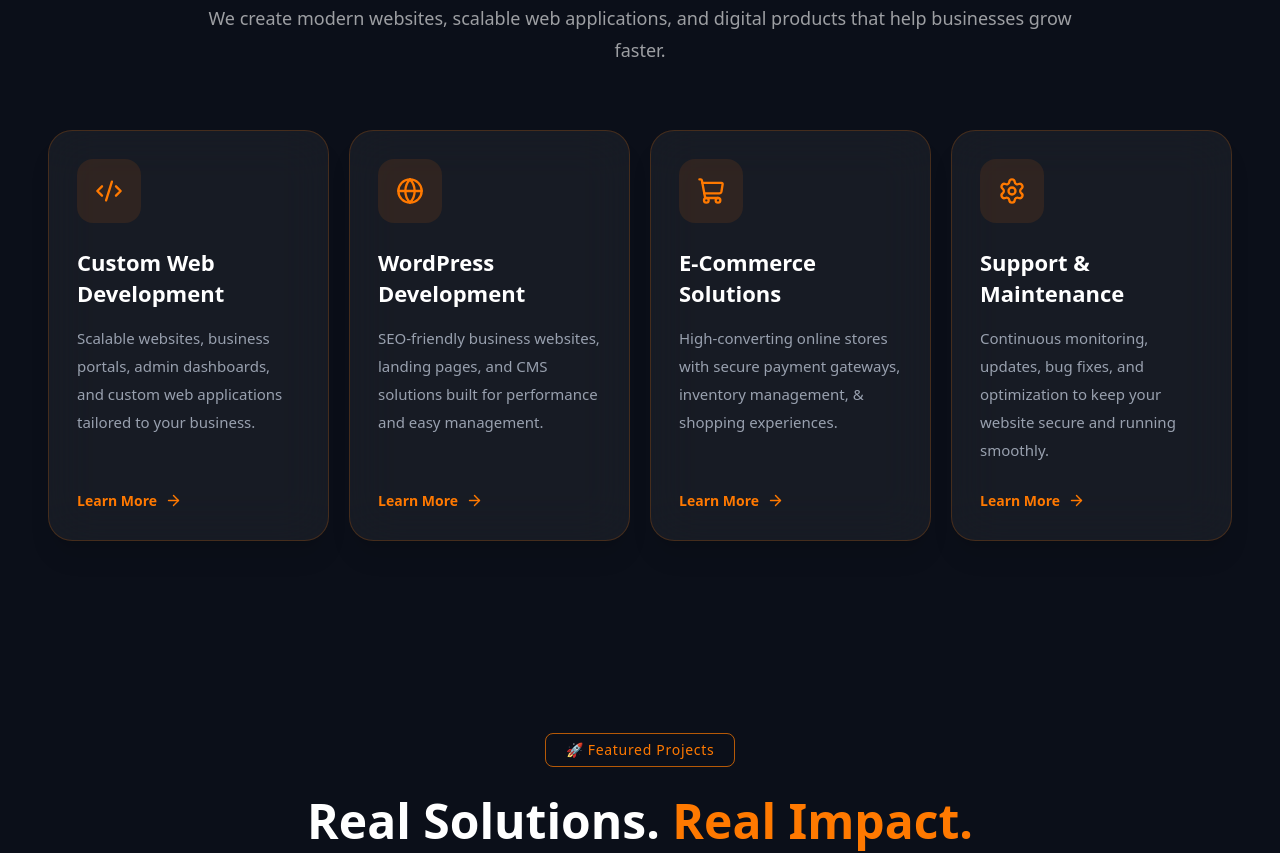
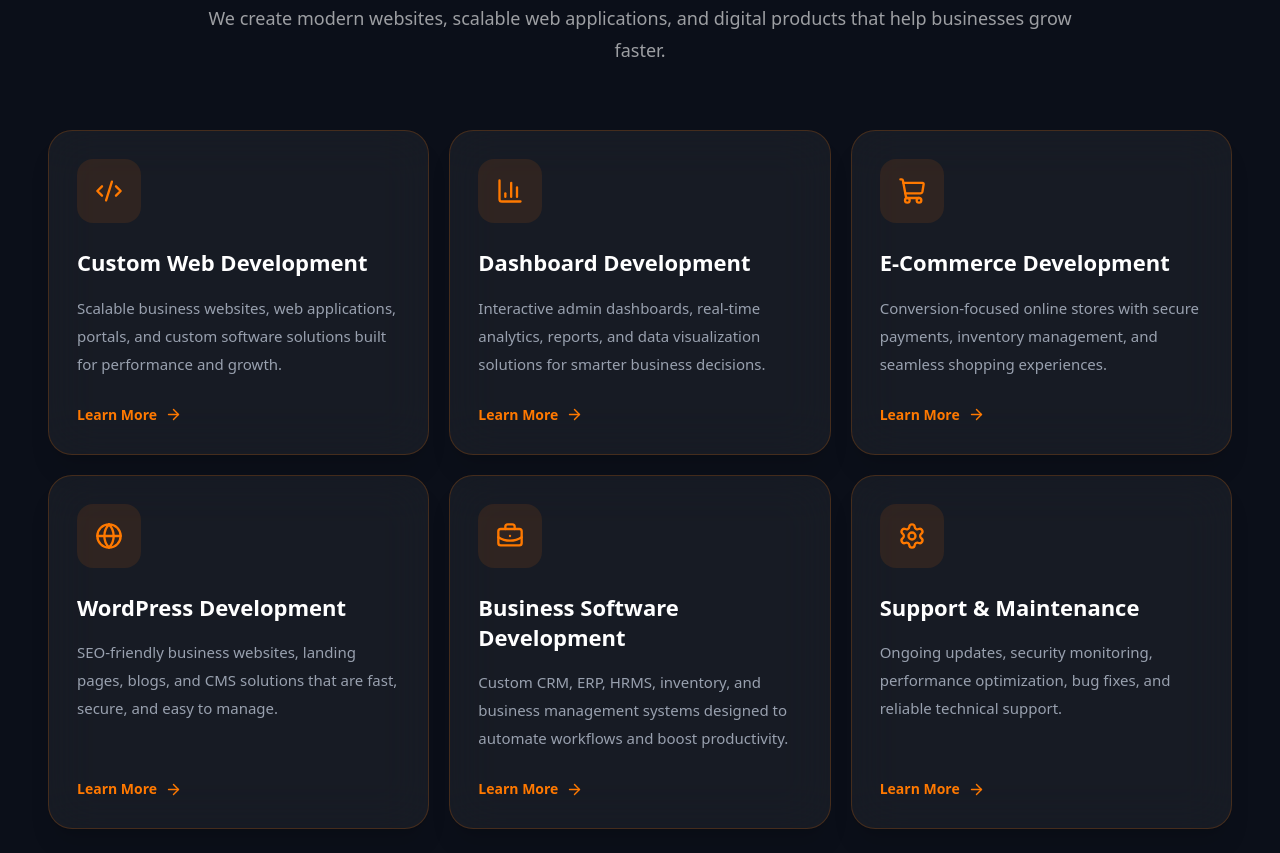
Before and after one commit to Anshika-9-tiwari/MyPortfolio, a Next.js app: page / in a window 1280 px wide. Shown: the part 1380-2233 px from the top of the page. Built offline with nearby package versions, Linux system fonts and the light colour scheme.

Commit message:
my_web 12th commit

```diff
--- a/src/components/home/Services.tsx
+++ b/src/components/home/Services.tsx
@@ -17,7 +17,7 @@
         />
 
         {/* Cards */}
-        <div className="mt-12 grid grid-cols-1 gap-5 sm:mt-14 md:grid-cols-2 lg:mt-16 xl:grid-cols-4">
+        <div className="mt-12 grid grid-cols-1 gap-5 sm:mt-14 md:grid-cols-2 lg:mt-16 xl:grid-cols-3">
           {services.map((service) => (
             <FeatureCard
               key={service.title}
--- a/src/components/seo/StructuredData.tsx
+++ b/src/components/seo/StructuredData.tsx
@@ -17,7 +17,7 @@
           url: `${siteConfig.url}/umakan_logo.png`,
         },
 
-        image: `${siteConfig.url}/og-image.png`,
+        image: `${siteConfig.url}/og-img.png`,
 
         description: siteConfig.description,
 
--- a/src/data/services.ts
+++ b/src/data/services.ts
@@ -4,6 +4,8 @@
   ShoppingCart,
   Settings,
   Wrench,
+  BarChart3,
+  BriefcaseBusiness,
 } from "lucide-react";
 
 
@@ -12,28 +14,46 @@
     icon: Code2,
     title: "Custom Web Development",
     description:
-      "Scalable websites, business portals, admin dashboards, and custom web applications tailored to your business.",
+      "Scalable business websites, web applications, portals, and custom software solutions built for performance and growth.",
     href: "/services#web-development",
   },
+  {
+    icon: BarChart3,
+    title: "Dashboard  Development",
+    description:
+      "Interactive admin dashboards, real-time analytics, reports, and data visualization solutions for smarter business decisions.",
+    href: "/services#dashboard-development",
+  },
+
+  {
+    icon: ShoppingCart,
+    title: "E-Commerce Development",
+    description:
+      "Conversion-focused online stores with secure payments, inventory management, and seamless shopping experiences.",
+    href: "/services#ecommerce",
+  },
+
   {
     icon: Globe,
     title: "WordPress Development",
     description:
-      "SEO-friendly business websites, landing pages, and CMS solutions built for performance and easy management.",
+      "SEO-friendly business websites, landing pages, blogs, and CMS solutions that are fast, secure, and easy to manage.",
     href: "/services#wordpress",
   },
+
   {
-    icon: ShoppingCart,
-    title: "E-Commerce Solutions",
+    icon: BriefcaseBusiness,
+    title: "Business Software Development",
     description:
-      "High-converting online stores with secure payment gateways, inventory management, &  shopping experiences.",
-    href: "/services#ecommerce",
+      "Custom CRM, ERP, HRMS, inventory, and business management systems designed to automate workflows and boost productivity.",
+    href: "/services#business-software",
   },
+
   {
     icon: Settings,
     title: "Support & Maintenance",
     description:
-      "Continuous monitoring, updates, bug fixes, and optimization to keep your website secure and running smoothly.",
+      "Ongoing updates, security monitoring, performance optimization, bug fixes, and reliable technical support.",
     href: "/services#support",
   },
 ];
@@ -53,6 +73,26 @@
       "Admin Dashboards",
       "CRM & ERP Systems",
       "Custom Portals",
+    ],
+
+    href: "/contact",
+  },
+
+  {
+    id: "dashboard-development",
+    icon: BarChart3,
+    image: "/projects/dashboard_chart.png",
+
+    title: "Dashboard & Analytics Development",
+
+    description:
+      "Develop interactive dashboards and real-time analytics platforms that help businesses monitor performance, visualize data, and make informed decisions.",
+
+    features: [
+      "Admin Dashboards",
+      "Analytics & Reports",
+      "Real-Time Charts",
+      "Role-Based Access",
     ],
 
     href: "/contact",
@@ -95,6 +135,26 @@
   },
 
   {
+    id: "business-software",
+    icon: BriefcaseBusiness,
+    image: "/projects/attendanceapp.webp",
+
+    title: "Business Software & CRM Development",
+
+    description:
+      "Build custom CRM, ERP, HRMS, inventory, and business management systems that automate workflows and improve operational efficiency.",
+
+    features: [
+      "CRM & ERP Systems",
+      "Lead Management",
+      "Inventory Management",
+      "Business Automation",
+    ],
+
+    href: "/contact",
+  },
+
+  {
     id:'support',
     icon: Wrench,
     image: "/projects/web_hosting.jpg",
--- a/src/lib/seo.ts
+++ b/src/lib/seo.ts
@@ -15,25 +15,82 @@
   author: "Anshika Tiwari",
 
  keywords: [
+  // Brand
   "UMAKAN Technologies",
+  "UMAKAN",
+  "UMAKAN Technologies India",
+
+  // Core Services
   "Web Development Company",
-    "Website Development",
+  "Custom Website Development",
+  "Website Development Services",
+  "Web Application Development",
+  "Business Website Development",
+  "Corporate Website Development",
+  "Professional Website Development",
+  "Responsive Website Design",
+  "Website Redesign Services",
+
+  // Technologies
   "Next.js Development",
-    "React Developer",
-    "MERN Stack Developer",
-    "Node.js",
-    "Express.js",
-    "WordPress Development",
-    "Custom Website Development",
-    "Business Website",
-    "Portfolio Website",
-    "Ecommerce Website",
-    "SEO Friendly Website",
-    "Digital Agency India",
+  "React.js Development",
+  "Node.js Development",
+  "Express.js Development",
+  "Full Stack Development",
+  "MERN Stack Development",
+  "JavaScript Development",
+  "TypeScript Development",
+  "PostgreSQL Development",
+  "REST API Development",
+
+  // Business Solutions
   "Dashboard Development",
   "Admin Panel Development",
-    "Web App Development",
-  ],
+  "CRM Development",
+  "ERP Development",
+  "Lead Management System",
+  "Attendance Management System",
+  "Inventory Management System",
+  "Business Automation Solutions",
+
+  // Website Types
+  "Portfolio Website Development",
+  "Ecommerce Website Development",
+  "Landing Page Development",
+  "Company Website Development",
+  "Startup Website Development",
+  "Educational Website Development",
+
+  // CMS
+  "WordPress Development",
+  "Custom WordPress Website",
+  "WordPress Business Website",
+
+  // Performance & SEO
+  "SEO Friendly Website",
+  "Fast Loading Website",
+  "Mobile Responsive Website",
+  "High Performance Website",
+  "Secure Website Development",
+
+  // Industries
+  "Website for Startups",
+  "Website for Small Business",
+  "Enterprise Web Solutions",
+  "Digital Transformation Services",
+
+  // Location
+  "Web Development Company India",
+  "Website Development Company Delhi",
+  "Web Development Company Delhi NCR",
+  "Website Developer India",
+  "Custom Software Company India",
+
+  // Support
+  "Website Maintenance",
+  "Website Support",
+  "Website Upgrade Services"
+]
 };
 
 export const defaultMetadata: Metadata = {
```
Also changed, not shown: public/projects/dashboard_chart.png (added). Lines whose indentation alone changed are shown as unchanged.
